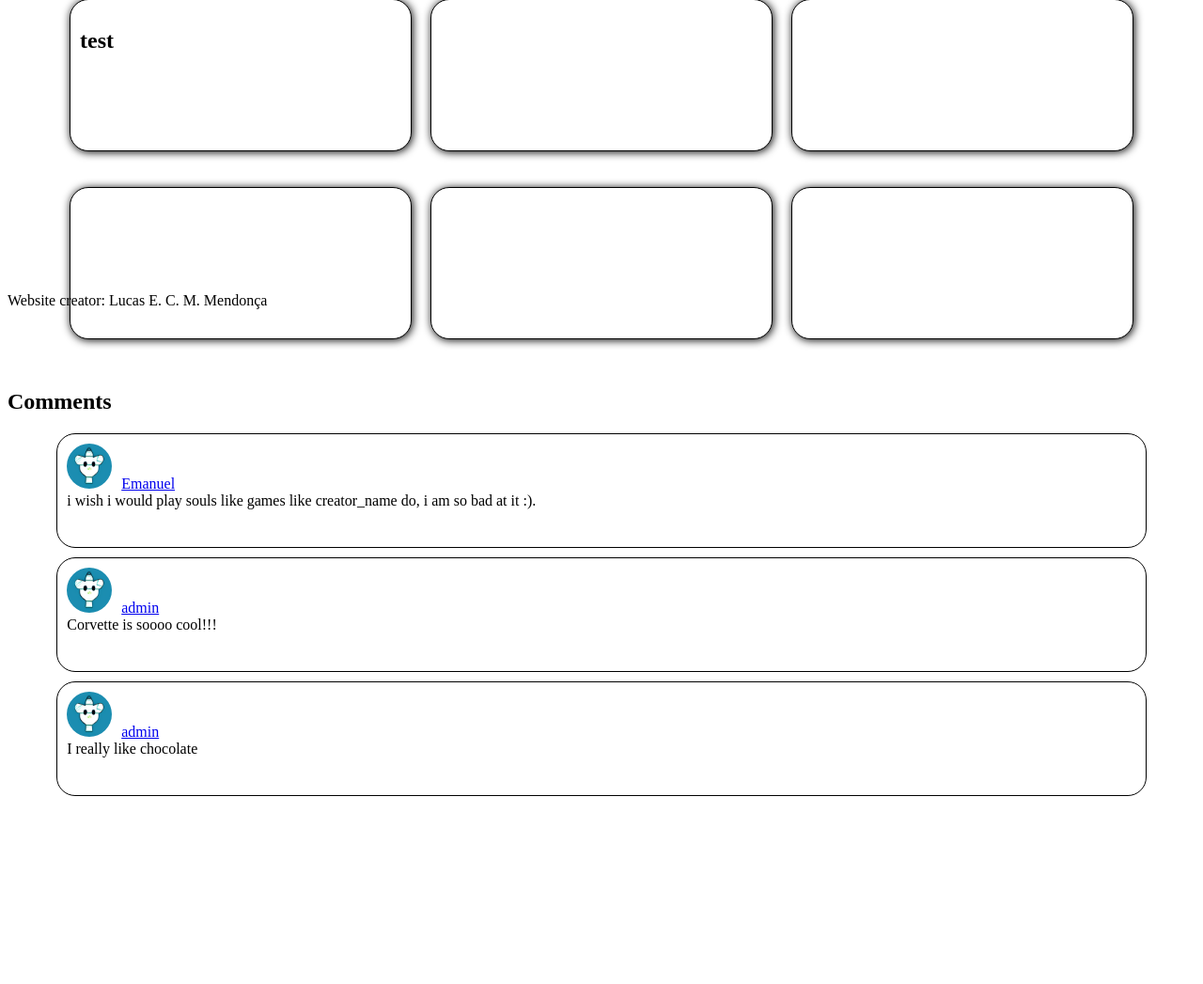
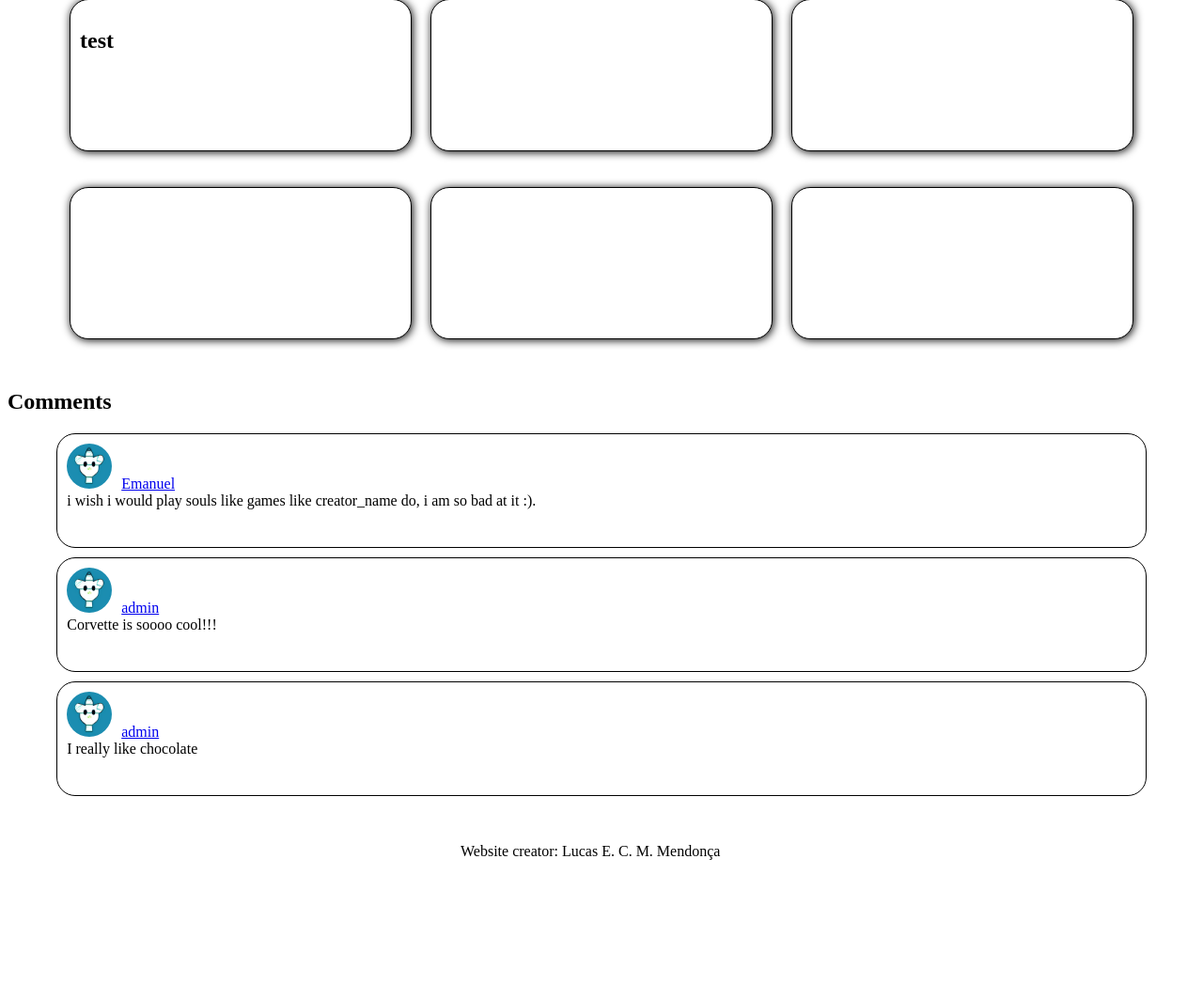
Before and after one commit to rvdemanuelcosta/WebDevelopment, a PHP site: page /crowd-comments/site/index.php in a window 1280 px wide. Shown: the part 455-1502 px from the top of the page at 94% size. Before the commit the page ends 1302 px from the top, so only its background shows below. Run offline with PHP 8.4, Linux system fonts and the light colour scheme; data comes from the database, SQL or seed files in the repository.

Commit message:
Update home.css, increased the height of the comment-section to fix the conflict with the footer.

```diff
--- a/simple/crowd-comments/site/css/home.css
+++ b/simple/crowd-comments/site/css/home.css
@@ -21,7 +21,7 @@ main div.home-log-sign{
     display: flex;
 }
 main div.comment-section{
-    height: 600px;
+    height: fit-content;
     margin: auto;
 }
 main div.comment-section div.comment{
@@ -69,9 +69,7 @@ main div.comment-section div.comment div.pfp{
 }
 
 footer{
-
+    height: 100px;
     width: 300px;
-    position:fixed;
-    bottom: 0;
-    margin: auto;
+    margin: 50px auto;
 }
```
